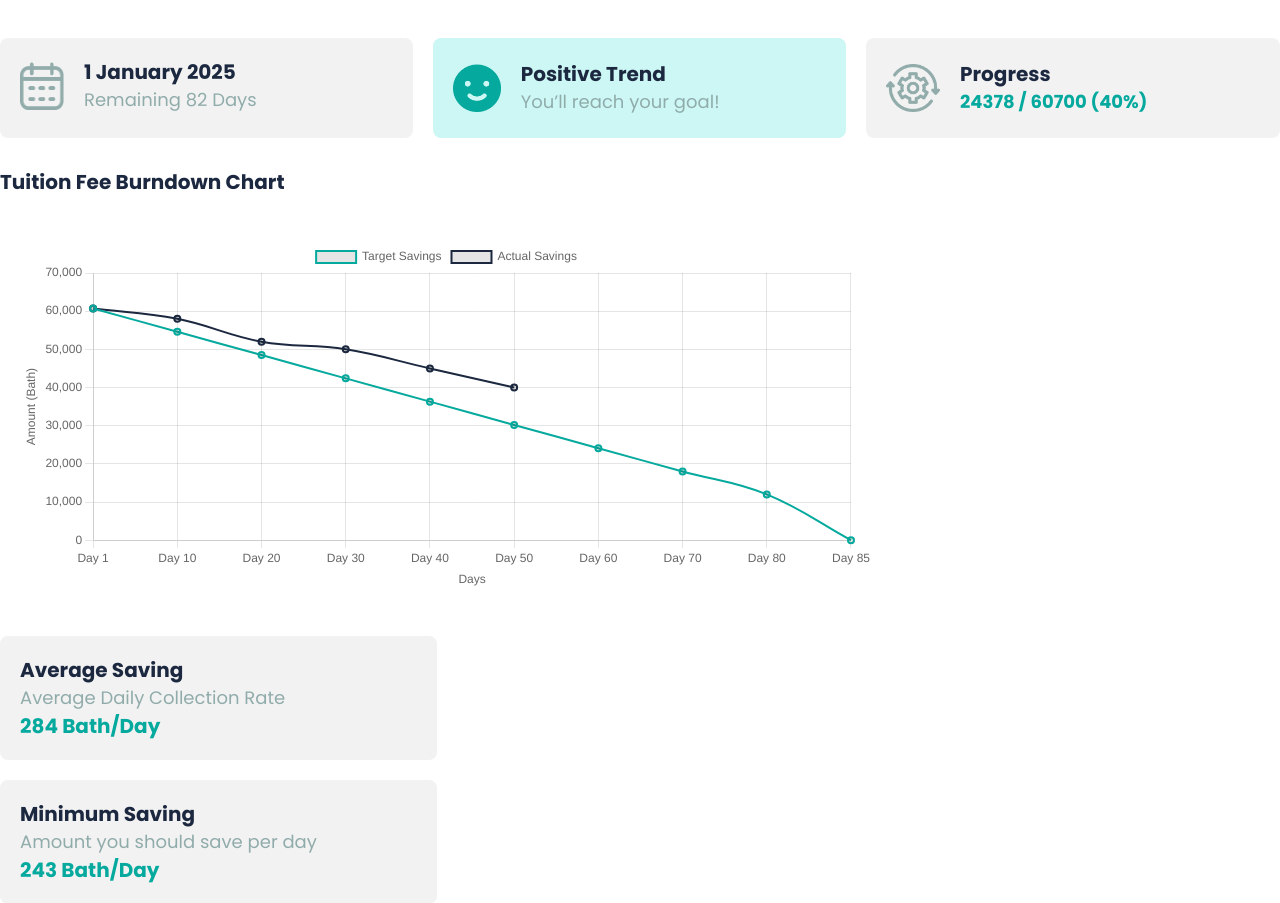
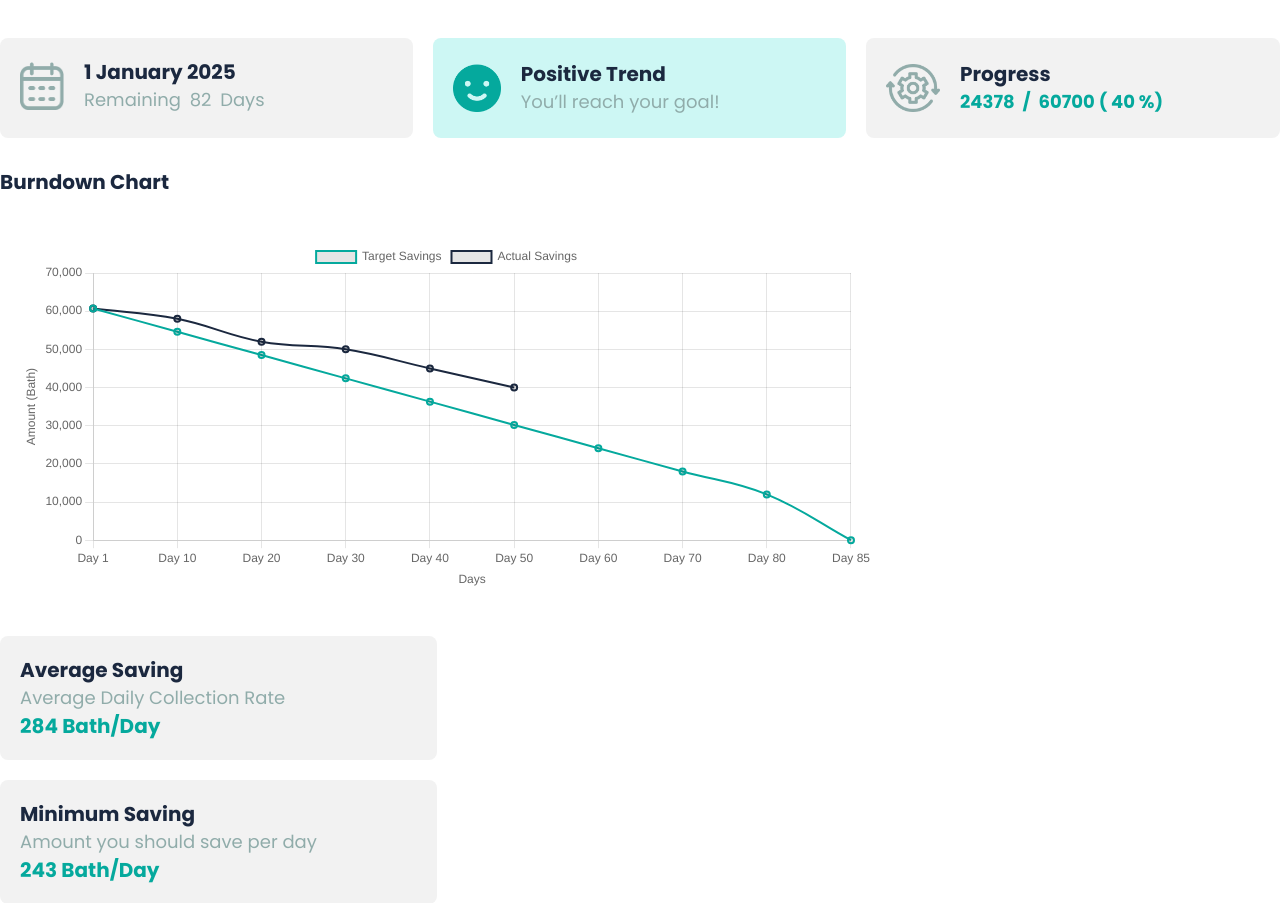
Before and after one commit to MoneyMap-Project/MoneyMap, a Django app: page /goals/detail in a window 1280 px wide. Shown: the part 193-1096 px from the top of the page. Run offline with Django 5.2, Linux system fonts and the light colour scheme; some libraries are stand-ins or nearby versions.

Commit message:
span text for input variable

```diff
--- a/moneymap/templates/moneymap/goals-detail.html
+++ b/moneymap/templates/moneymap/goals-detail.html
@@ -15,8 +15,16 @@
             <div class="flex items-center">
                 <img src="{% static 'goal-detail/calendar.png' %}" alt="Calendar" class="w-11 h-12 mr-5">
                 <div>
-                    <h2 class="text-[#1b283f] text-xl font-bold capitalize">1 January 2025</h2>
-                    <p class="text-[#90acaa] text-lg capitalize">Remaining 82 days</p>
+                    <h2 class="text-[#1b283f] text-xl font-bold capitalize">
+                        1 January 2025   <!-- Date -->
+                    </h2>
+                    <p class="text-[#90acaa] text-lg capitalize">
+                        <span>Remaining</span>
+                        <span class="mx-1">
+                            82   <!-- Remaining days -->
+                        </span>
+                        <span>days</span>
+                    </p>
                 </div>
             </div>
         </div>
@@ -31,7 +39,20 @@
             <img src="{% static 'goal-detail/progress.png' %}" alt="Progress" class="w-13 h-12 mr-5">
             <div>
                 <h2 class="text-[#1b283f] text-xl font-bold capitalize">Progress</h2>
-                <p class="text-[#05a99d] text-lg font-bold">24378 / 60700 (40%)</p>
+                <p class="text-[#05a99d] text-lg font-bold">
+                    <span>
+                        24378   <!-- Progress -->
+                    </span>
+                    <span class="mx-1">/</span>
+                    <span>
+                        60700   <!-- Progress -->
+                    </span>
+                    <span>(</span>
+                    <span>
+                        40   <!-- Progress -->
+                    </span>
+                    <span>%)</span>
+                </p>
             </div>
         </div>
     </div>
@@ -40,7 +61,7 @@
     <div class="flex flex-wrap gap-5 w-full">
         <!-- Chart Section -->
         <div class="flex flex-col w-full lg:w-[893px]">
-            <h2 class="text-[#1b283f] text-xl font-bold capitalize">Tuition Fee Burndown Chart</h2>
+            <h2 class="text-[#1b283f] text-xl font-bold capitalize">Burndown Chart</h2>
             <div class="h-[400px] mt-5 p-5 bg-white rounded-lg flex justify-center items-center">
                 <!-- Canvas for Chart.js -->
                 <canvas id="burndownChart" class="w-full h-full max-h-[350px]"></canvas>
@@ -51,17 +72,29 @@
             <div class="p-5 bg-[#f2f2f2] rounded-lg">
                 <h2 class="text-[#1b283f] text-xl font-bold capitalize">Average Saving</h2>
                 <p class="text-[#90acaa] text-lg capitalize">Average daily collection rate</p>
-                <p class="text-[#05a99d] text-xl font-bold capitalize">284 bath/day</p>
+                <p class="text-[#05a99d] text-xl font-bold capitalize">
+                    <span class="text-xl">
+                        284 <!-- Average Saving -->
+                    </span> bath/day
+                </p>
             </div>
             <div class="p-5 bg-[#f2f2f2] rounded-lg">
                 <h2 class="text-[#1b283f] text-xl font-bold capitalize">Minimum Saving</h2>
                 <p class="text-[#90acaa] text-lg">Amount you should save per day</p>
-                <p class="text-[#05a99d] text-xl font-bold capitalize">243 bath/day</p>
+                <p class="text-[#05a99d] text-xl font-bold capitalize">
+                    <span class="text-xl">
+                        243 <!-- Minimum Saving -->
+                    </span> bath/day
+                </p>
             </div>
             <div class="p-5 bg-[#f2f2f2] rounded-lg">
                 <h2 class="text-[#1b283f] text-xl font-bold capitalize">Savings Shortfall</h2>
                 <p class="text-[#90acaa] text-lg">Extra needed daily to meet goal</p>
-                <p class="text-[#05a99d] text-xl font-bold capitalize">-41 bath/day</p>
+                <p class="text-[#05a99d] text-xl font-bold capitalize">
+                    <span class="text-xl">
+                        -41 <!-- Savings Shortfall-->
+                    </span> bath/day
+                </p>
             </div>
         </div>
     </div>
@@ -106,7 +139,7 @@ document.addEventListener('DOMContentLoaded', function () {
 
     // Initialize Chart
     try {
-        const burndownChart = new Chart(ctx, {
+        new Chart(ctx, {
             type: 'line',
             data: {
                 labels: ['Day 1', 'Day 10', 'Day 20', 'Day 30', 'Day 40', 'Day 50', 'Day 60', 'Day 70', 'Day 80', 'Day 85'],
```
